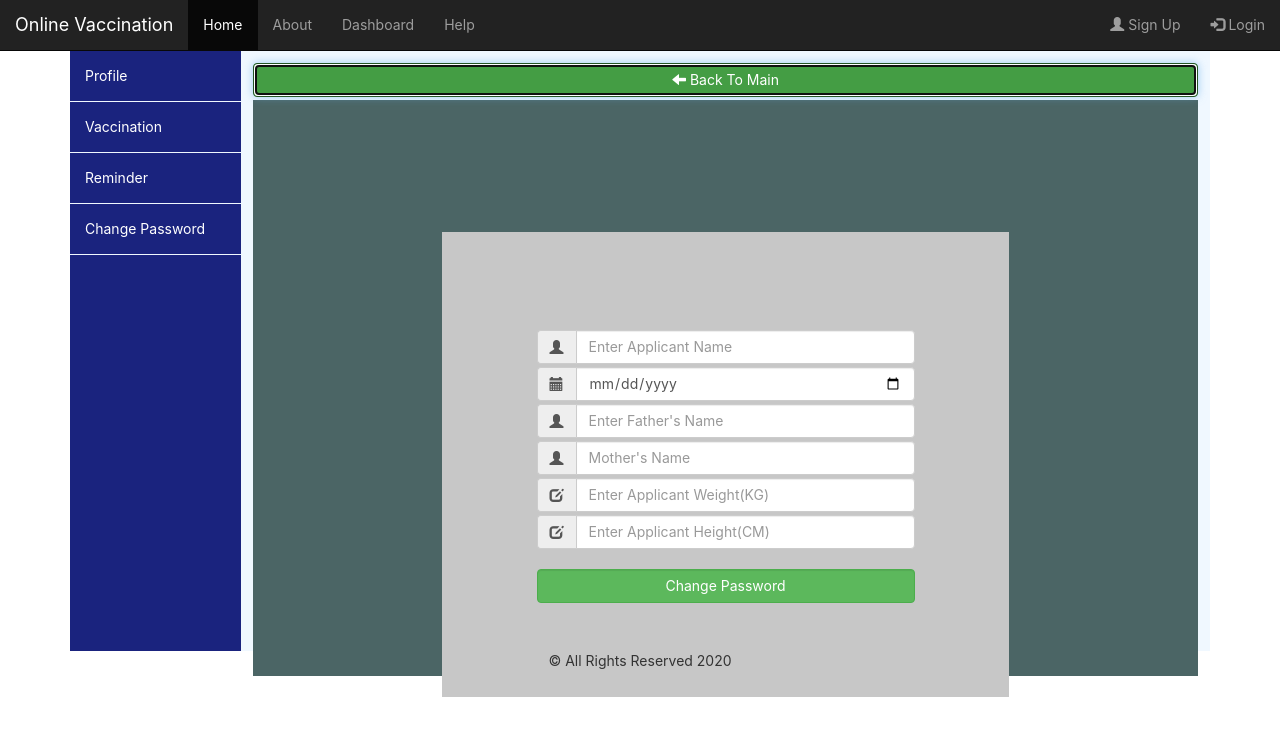
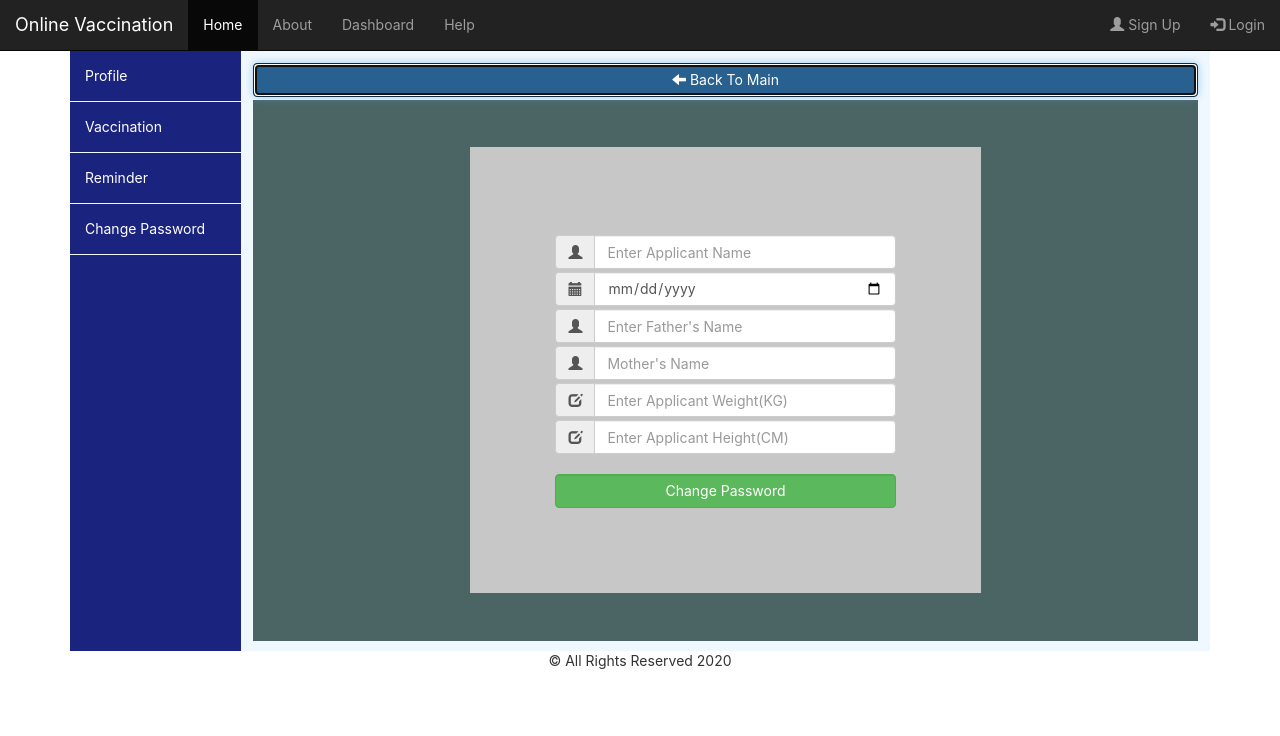
Before and after one commit to ksanjiv05/online_vaccination_api, a React (Create React App) app: page /dashboard/vaccination in a window 1280 px wide. Both pictures are taken after a click on the button "Add New Applicant". Shown: the top 736 px of the page. Built offline with nearby package versions, Linux system fonts and the light colour scheme.

Commit message:
update vaccination 2

```diff
--- a/src/App.css
+++ b/src/App.css
@@ -157,6 +157,16 @@ label {
   background-color: #4b6565;
   padding: 22px;
   height: 100%;
+}
+.vacc-background-spl {
+  background-color: #4b6565;
+  padding: 22px;
+}
+.dashboard-background-spl {
+  background-color: #4b6565;
+  /* padding-top: 14%; */
+  /* height: 100%; */
+  padding: 5%;
 }
 
 .nav-tabs > li > a {
--- a/src/components/dashboard/Vaccination.js
+++ b/src/components/dashboard/Vaccination.js
@@ -13,7 +13,7 @@ const Vaccination = () => {
         <>
           <div className="new-applicant">
             <button
-              className="btn btn-success form-control"
+              className="btn btn-primary form-control"
               onClick={() => setTabState(false)}>
               <span class="glyphicon glyphicon-arrow-left"></span> Back To Main
             </button>
--- a/src/components/dashboard/VaccinationTab.js
+++ b/src/components/dashboard/VaccinationTab.js
@@ -4,7 +4,7 @@ import VaccinationContaintBody from "./VaccinationContaintBody";
 
 const VaccinationTab = () => {
   return (
-    <div className="vacc-background">
+    <div className="vacc-background-spl">
       <ul className="nav nav-tabs">
         <VaccinationContaint
           herfid="home"
--- a/src/components/dashboard/new_applicant/NewApplicant.js
+++ b/src/components/dashboard/new_applicant/NewApplicant.js
@@ -4,7 +4,7 @@ const NewApplicant = () => {
   const handleSubmit = () => {};
   const changeHandler = (ev) => {};
   return (
-    <div className="dashboard-background">
+    <div className="dashboard-background-spl">
       <center>
         <div className="dashboard-containt">
           <form onSubmit={(ev) => handleSubmit(ev)}>
```
